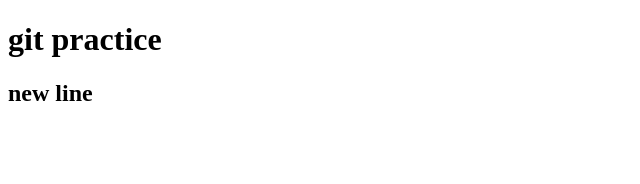
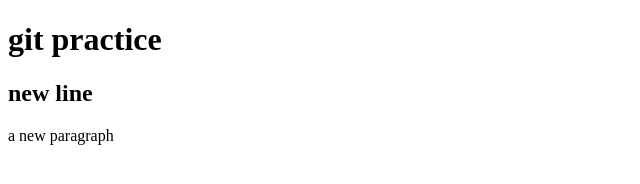
Before and after one commit to Charantej21/git-practice, a plain HTML site: page index.html in a window 1280 px wide. Shown: the whole page, without its empty margins (0-640 px from the left). Drawn offline with Linux system fonts and the light colour scheme.

Commit message:
adding a new paragraph

```diff
--- a/index.html
+++ b/index.html
@@ -8,5 +8,6 @@
 <body>
     <h1>git practice</h1>
     <h2>new line</h2>
+    <p>a new paragraph</p>
 </body>
 </html>
```
